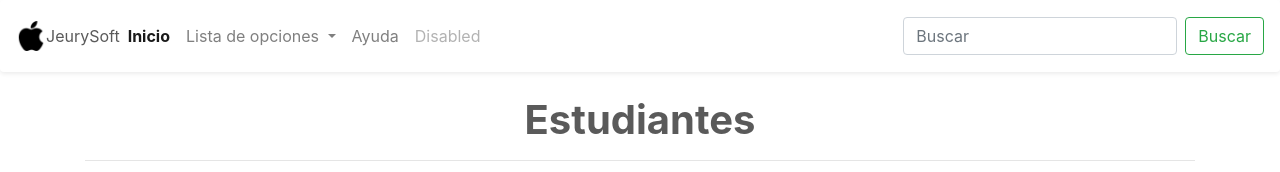
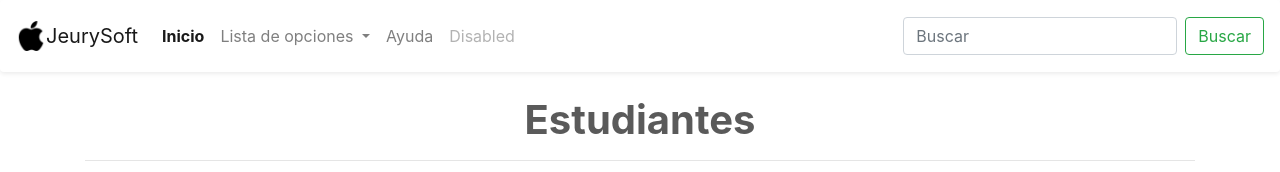
Before and after one commit to jeuryblackrain/ProtectoFinalDiplomado, a plain HTML site: page Estudiante.html in a window 1280 px wide. Shown: the top 172 px of the page. Drawn offline with Linux system fonts and the light colour scheme; files that its build step writes are made by us from their sources; a web font is replaced by a local one.

Commit message:
Update Estudiante.html

```diff
--- a/Estudiante.html
+++ b/Estudiante.html
@@ -87,8 +87,7 @@
     <header>
         <nav class="navbar navbar-expand-md navbar-light fixed-top bg-light shadow-sm p-3 mb-5 bg-white rounded">
             <img src="img/manzana.png" width="30" height="30" class="d-inline-block align-top" alt="">
-            JeurySoft
-            </a>
+             <a class="navbar-brand" href="index.html">JeurySoft</a>
             <button class="navbar-toggler" type="button" data-toggle="collapse" data-target="#navbarCollapse"
                 aria-controls="navbarCollapse" aria-expanded="false" aria-label="Toggle navigation">
                 <span class="navbar-toggler-icon"></span>
```
